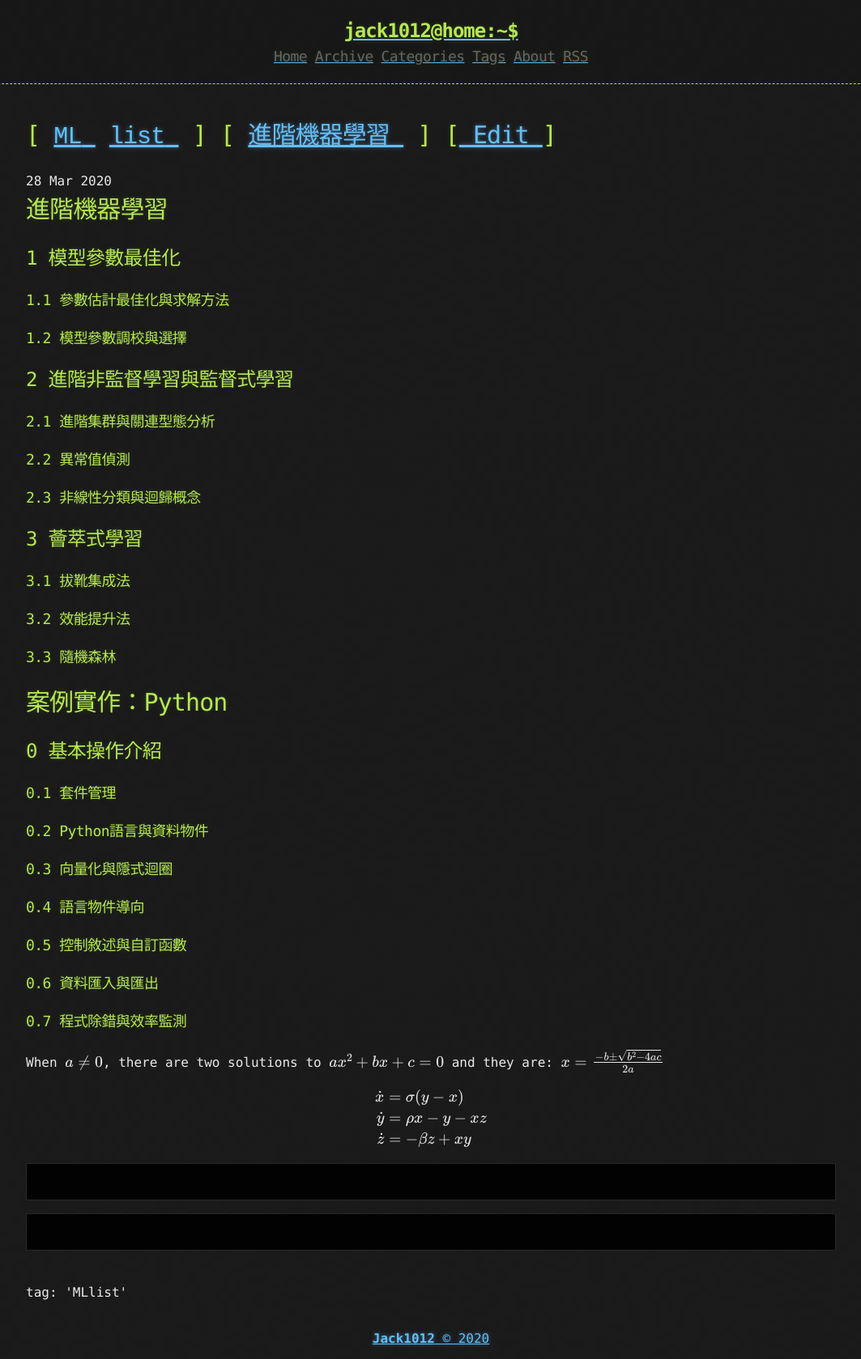
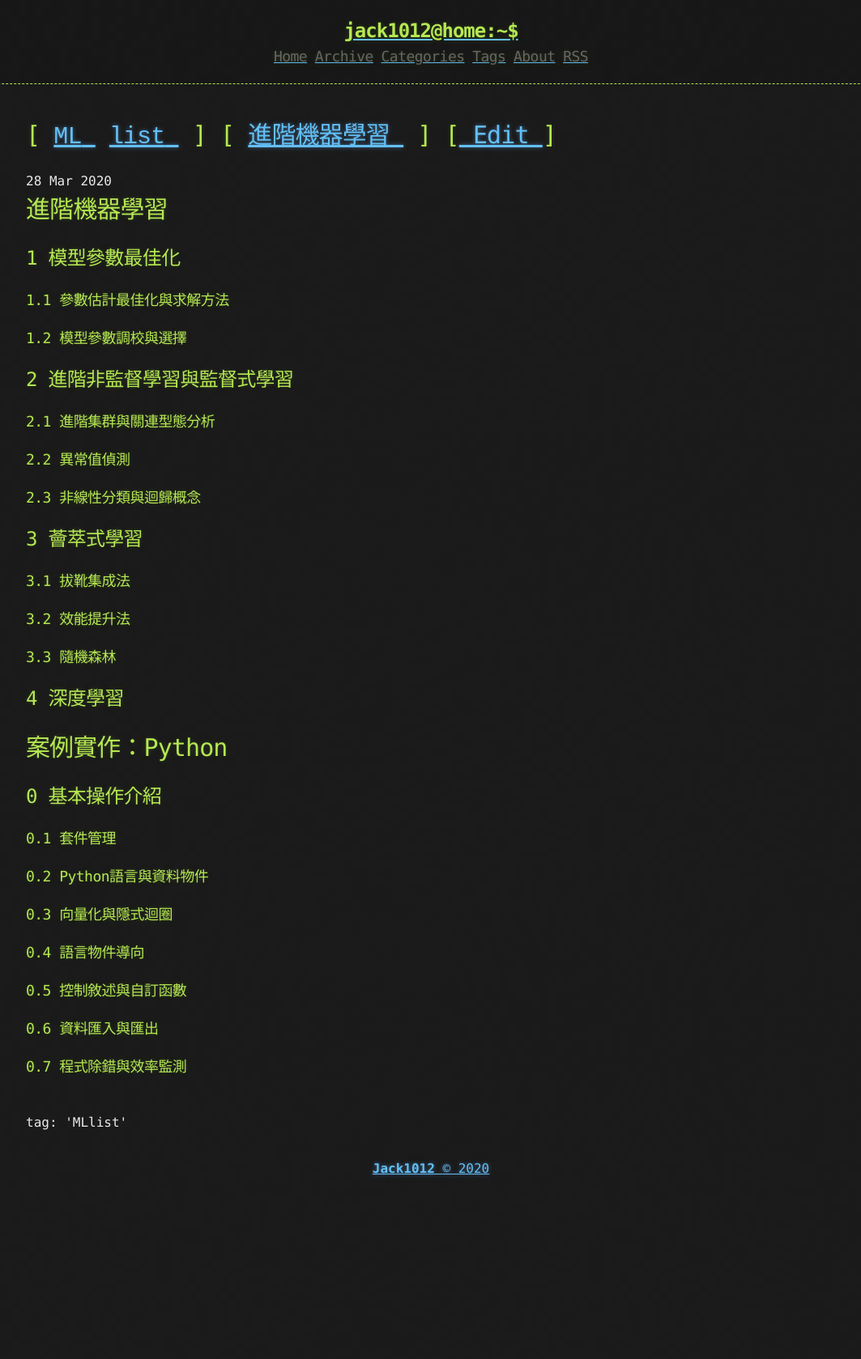
Before and after one commit to jack1012/jack1012.github.io, a Jekyll site: the page built from _posts/2020-03-28-進階機器學習-簡介.md, in a window 1280 px wide. Shown: the whole page at 81% size, without its empty margins (108-1171 px from the left). Built offline with Jekyll 4.4.1, drawn with Linux system fonts in a browser that asks for light colours; formulas are drawn with MathJax 3; after the commit the page ends 1469 px from its top, so only the background shows below that.

Commit message:
Update 2020-03-28-進階機器學習-簡介.md

````diff
--- a/_posts/2020-03-28-進階機器學習-簡介.md
+++ b/_posts/2020-03-28-進階機器學習-簡介.md
@@ -29,6 +29,7 @@ tags        : [ ML , list]
 ### 3.2 效能提升法
 ### 3.3 隨機森林
 
+## 4 深度學習
 
 
 # 案例實作：Python
@@ -42,25 +43,3 @@ tags        : [ ML , list]
 ### 0.5 控制敘述與自訂函數
 ### 0.6 資料匯入與匯出
 ### 0.7 程式除錯與效率監測
-
-
-When $a \ne 0$, there are two solutions to $ax^2 + bx + c = 0$ and they are:
-$$ x = {-b \pm \sqrt{b^2-4ac} \over 2a} $$
-
-$$
-\begin{aligned}
-\dot{x} & = \sigma(y-x) \\
-\dot{y} & = \rho x - y - xz \\
-\dot{z} & = -\beta z + xy
-\end{aligned}
-$$
-
-
-```python
-
-```
-
-
-```python
-
-```
````
